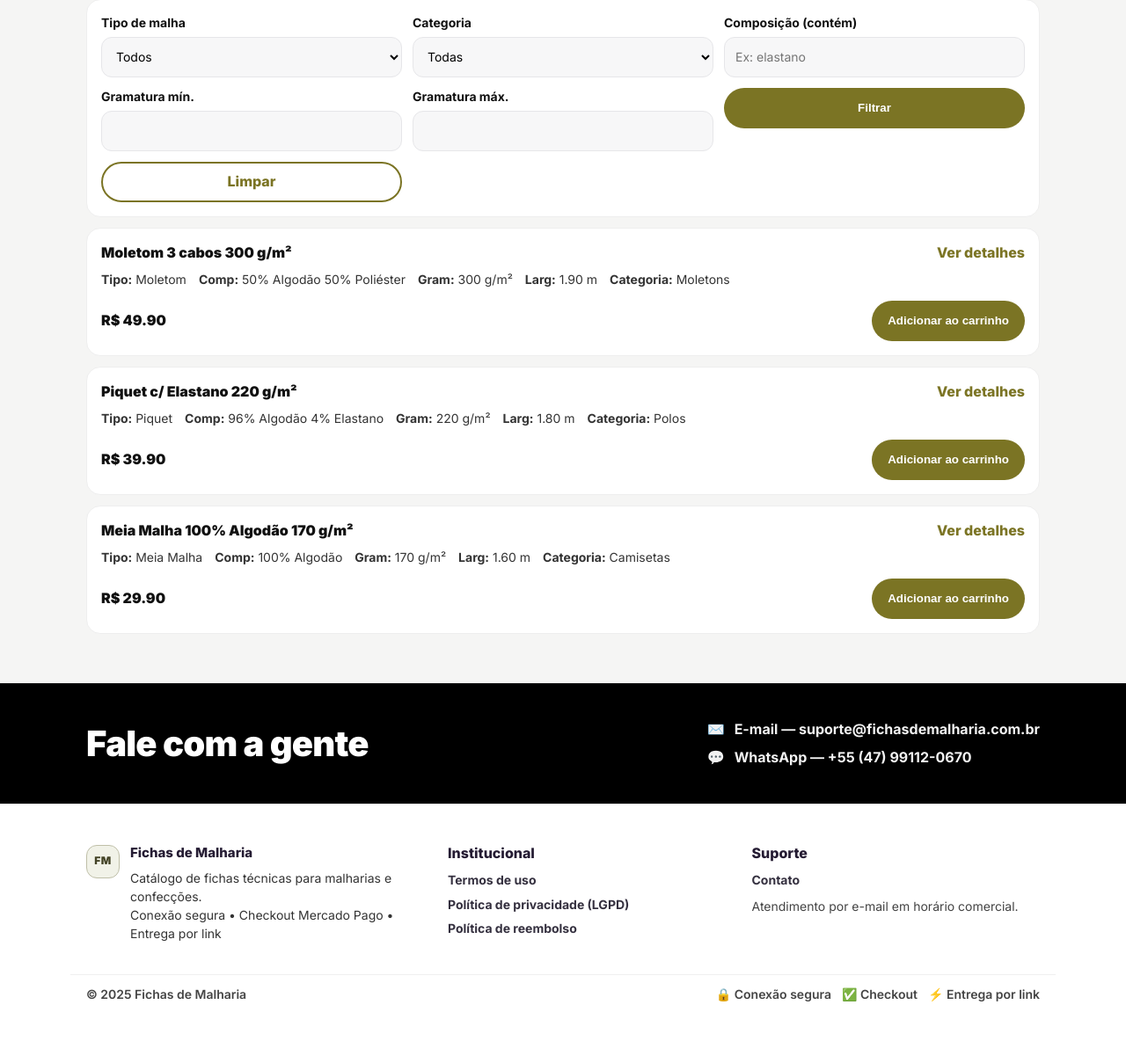
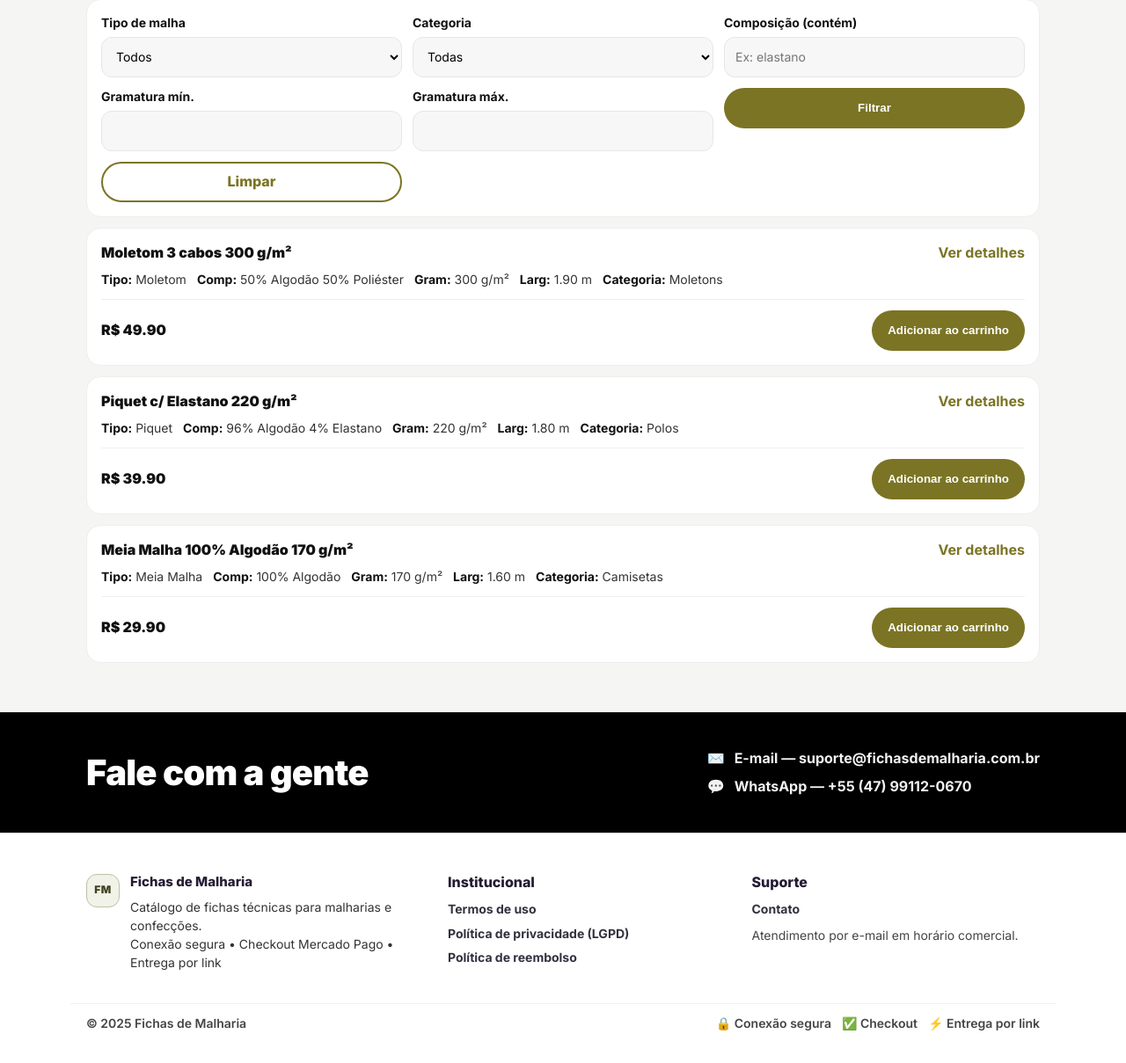
Before and after one commit to AdminAcheTece/FichasMalharia, a Flask app: page /busca in a window 1280 px wide. Shown: the part 234-1443 px from the top of the page at 88% size. Before the commit the page ends 1373 px from the top, so only its background shows below. Run offline with Flask 3, Linux system fonts and the light colour scheme; data comes from the database, SQL or seed files in the repository; some libraries are stand-ins or nearby versions.

Commit message:
Update busca.html

```diff
--- a/templates/busca.html
+++ b/templates/busca.html
@@ -1,6 +1,63 @@
 {% extends "base.html" %}
 {% block title %}Busca | Fichas de Malharia{% endblock %}
 {% block content %}
+
+<!-- ✅ pequenos overrides locais (cores) -->
+<style>
+  /* Link "Ver detalhes" seguindo a paleta */
+  .link{
+    color: var(--olive) !important;
+    font-weight:700;
+    text-decoration:none;
+    white-space:nowrap;
+  }
+  .link:hover{
+    color: var(--olive-600) !important;
+    text-decoration:underline;
+    text-underline-offset:3px;
+  }
+
+  /* Cards de resultado com leitura melhor */
+  .card.ficha{
+    border:1px solid #eee;
+    background:#fff;
+  }
+
+  /* Meta em “chips” suaves (sem mudar layout geral) */
+  .meta{
+    display:flex;
+    flex-wrap:wrap;
+    gap:8px 12px;
+    margin-top:6px;
+    color:#333;
+    font-size:14px;
+  }
+  .meta span b{ color:#111; }
+
+  /* Preço com destaque discreto */
+  .price{
+    font-weight:900;
+    color:#111;
+  }
+
+  /* Linha de ações mais alinhada */
+  .actions{
+    display:flex;
+    align-items:center;
+    justify-content:space-between;
+    gap:12px;
+    margin-top:12px;
+    padding-top:12px;
+    border-top:1px solid #f0f0f0;
+  }
+  .actions-right{
+    display:flex;
+    align-items:center;
+    gap:10px;
+    flex-wrap:wrap;
+    justify-content:flex-end;
+  }
+</style>
 
 <div class="page-head">
   <div>
```
